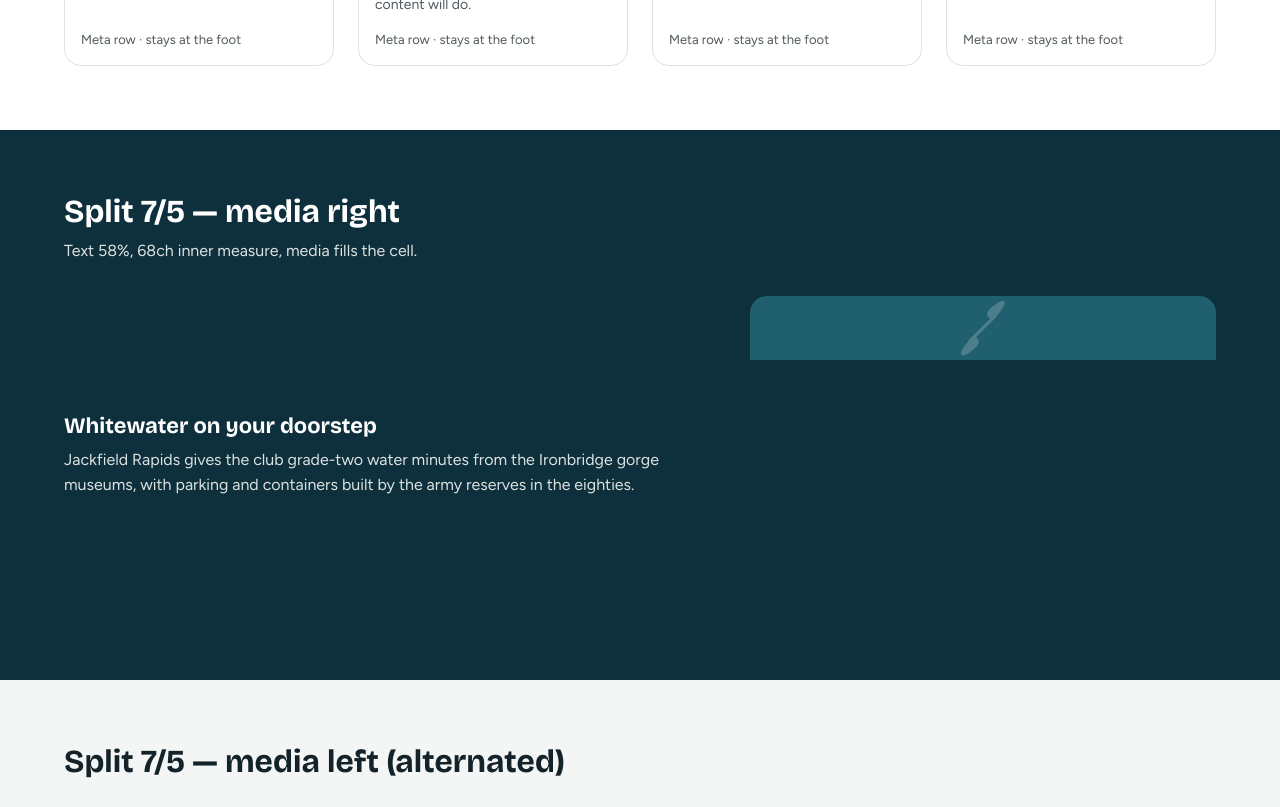
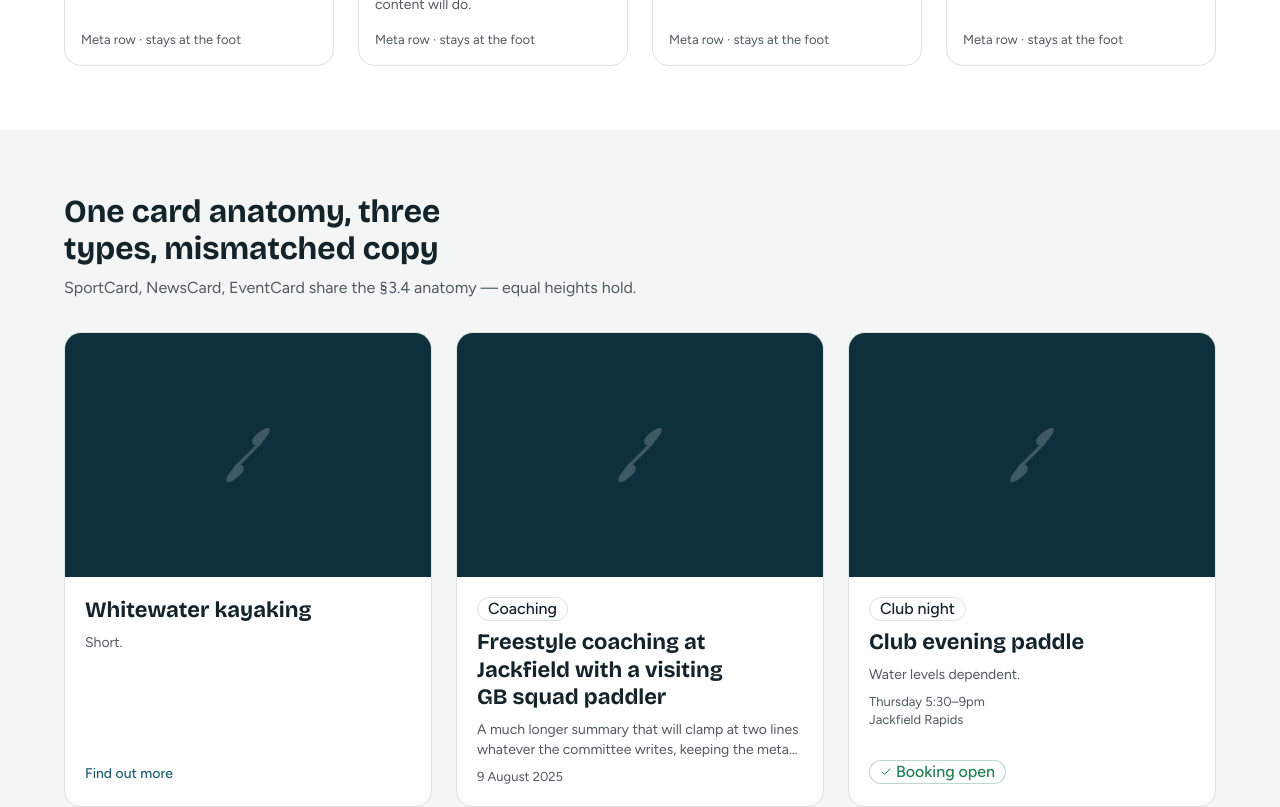
Before and after one commit to TalonInsights/Telford-Canoe-Club, a Next.js app: page /dev/layout in a window 1280 px wide. Shown: the part 9540-10347 px from the top of the page. Built offline with nearby package versions, Linux system fonts and the light colour scheme.

Commit message:
P0-09: one-anatomy card family (sport/news/event)

```diff
--- a/app/dev/layout/page.tsx
+++ b/app/dev/layout/page.tsx
@@ -1,7 +1,11 @@
+import { Check } from 'lucide-react'
+
 import { Container } from '@/components/layout/container'
 import { Footer } from '@/components/layout/footer'
 import { CentredColumn, FullGrid, Split75 } from '@/components/layout/grids'
 import { Header } from '@/components/layout/header'
+import { EventCard, NewsCard, SportCard } from '@/components/site/cards'
+import { Badge } from '@/components/ui/badge'
 import { PageHero } from '@/components/layout/page-hero'
 import { Section } from '@/components/layout/section'
 import { ImageFallback } from '@/components/site/image-fallback'
@@ -56,6 +60,41 @@ export default function LayoutDemo() {
           </Section>
         )
       })}
+
+      <Section
+        tone="foam"
+        spacing="tight"
+        title="One card anatomy, three types, mismatched copy"
+        intro="SportCard, NewsCard, EventCard share the §3.4 anatomy — equal heights hold."
+      >
+        <FullGrid maxColumns={3}>
+          <SportCard
+            href="/paddlesports/whitewater-kayaking"
+            title="Whitewater kayaking"
+            summary="Short."
+          />
+          <NewsCard
+            href="/news/example"
+            title="Freestyle coaching at Jackfield with a visiting GB squad paddler"
+            summary="A much longer summary that will clamp at two lines whatever the committee writes, keeping the meta row and footer aligned across the row."
+            category="Coaching"
+            date="9 August 2025"
+          />
+          <EventCard
+            href="/events/example"
+            title="Club evening paddle"
+            summary="Water levels dependent."
+            category="Club night"
+            when="Thursday 5:30–9pm"
+            location="Jackfield Rapids"
+            status={
+              <Badge variant="success">
+                <Check /> Booking open
+              </Badge>
+            }
+          />
+        </FullGrid>
+      </Section>
 
       <Section
         tone="deep"
--- /dev/null
+++ b/components/site/cards.tsx
@@ -0,0 +1,140 @@
+/**
+ * P0-09 — one card anatomy for the whole site (§3.4): image 3:2 → h3 title →
+ * 2-line clamp summary → meta row → footer pinned with mt-auto. Structure
+ * referenced from 21st.dev "Blog 8"
+ * (https://21st.dev/@shadcnblockscom/components/blog8, MIT), rebuilt on TCC
+ * tokens: stone border, 12px radius, no shadow; hover/focus turns the border
+ * river because the card is interactive — information, not decoration.
+ */
+
+import Image from 'next/image'
+import Link from 'next/link'
+
+import { ImageFallback } from '@/components/site/image-fallback'
+import { Badge } from '@/components/ui/badge'
+import { cn } from '@/lib/utils'
+
+export function CardShell({
+  href,
+  image,
+  imageAlt = '',
+  imageSizes = '(min-width: 1024px) 384px, (min-width: 640px) 50vw, 100vw',
+  eyebrow,
+  title,
+  summary,
+  meta,
+  footer,
+  className,
+}: {
+  href: string
+  image?: string | null
+  imageAlt?: string
+  imageSizes?: string
+  eyebrow?: React.ReactNode
+  title: string
+  summary?: string
+  meta?: React.ReactNode
+  footer?: React.ReactNode
+  className?: string
+}) {
+  return (
+    <article
+      className={cn(
+        'group relative flex h-full flex-col overflow-hidden rounded-xl border border-stone bg-card transition-colors',
+        'hover:border-river focus-within:border-river',
+        className
+      )}
+    >
+      <div className="relative aspect-[3/2] w-full">
+        {image ? (
+          <Image src={image} alt={imageAlt} fill sizes={imageSizes} className="object-cover" />
+        ) : (
+          <ImageFallback />
+        )}
+      </div>
+      <div className="flex grow flex-col gap-2 p-5">
+        {eyebrow && <div className="flex items-center gap-2">{eyebrow}</div>}
+        <h3>
+          <Link
+            href={href}
+            className="outline-none after:absolute after:inset-0 focus-visible:underline"
+          >
+            {title}
+          </Link>
+        </h3>
+        {summary && <p className="line-clamp-2 text-sm text-ink-muted">{summary}</p>}
+        {meta && <div className="text-micro text-ink-muted">{meta}</div>}
+        {footer && <div className="mt-auto pt-3">{footer}</div>}
+      </div>
+    </article>
+  )
+}
+
+export function SportCard(props: {
+  href: string
+  image?: string | null
+  imageAlt?: string
+  title: string
+  summary: string
+}) {
+  return (
+    <CardShell
+      {...props}
+      footer={<span className="text-sm font-medium text-river">Find out more</span>}
+    />
+  )
+}
+
+export function NewsCard({
+  category,
+  date,
+  ...props
+}: {
+  href: string
+  image?: string | null
+  imageAlt?: string
+  title: string
+  summary?: string
+  category?: string
+  date: string
+}) {
+  return (
+    <CardShell
+      {...props}
+      eyebrow={category ? <Badge variant="outline">{category}</Badge> : undefined}
+      meta={<time>{date}</time>}
+    />
+  )
+}
+
+export function EventCard({
+  category,
+  when,
+  location,
+  status,
+  ...props
+}: {
+  href: string
+  image?: string | null
+  imageAlt?: string
+  title: string
+  summary?: string
+  category?: string
+  when: string
+  location?: string
+  status?: React.ReactNode
+}) {
+  return (
+    <CardShell
+      {...props}
+      eyebrow={category ? <Badge variant="outline">{category}</Badge> : undefined}
+      meta={
+        <>
+          <time className="block">{when}</time>
+          {location && <span className="block">{location}</span>}
+        </>
+      }
+      footer={status}
+    />
+  )
+}
```
